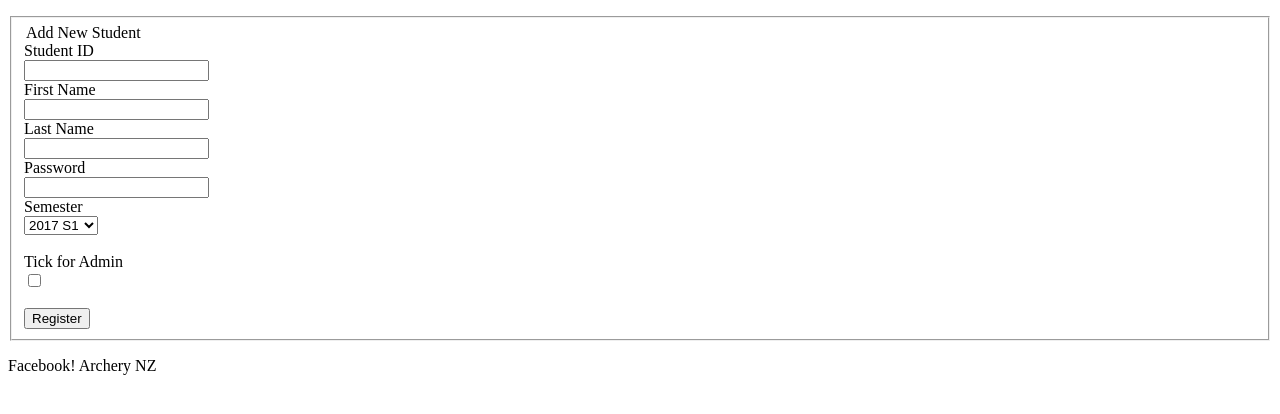
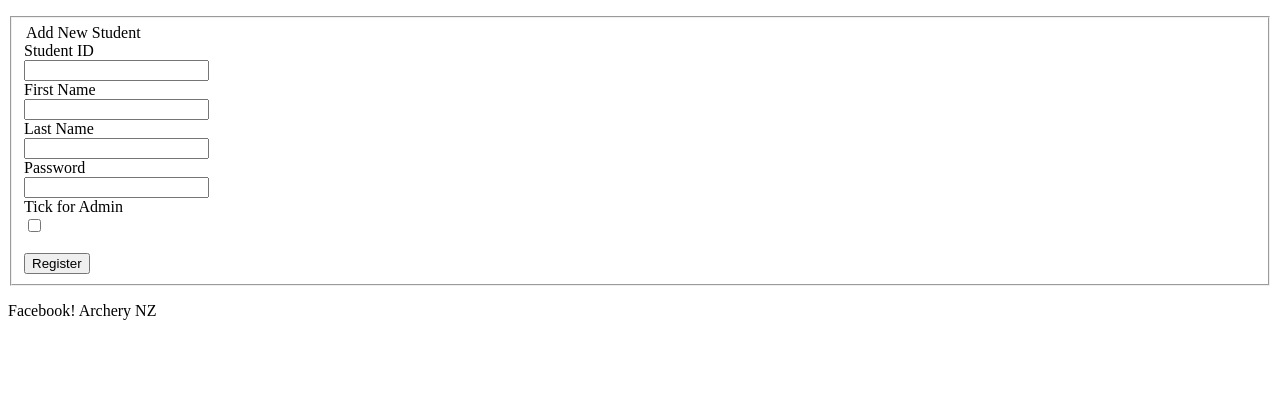
Before and after one commit to steveclifton/Massey-Marking-Webapp, a PHP site: template Views/adduser.view.php in a window 1280 px wide. Shown: the part 28-442 px from the top of the page. Run offline with PHP 8.4, Linux system fonts and the light colour scheme; the template is opened without the code that fills it, so the values that code supplies are empty.

Commit message:
Moved semester to marking config file

```diff
--- a/Models/User.Model.php
+++ b/Models/User.Model.php
@@ -2,6 +2,7 @@
 
 namespace Marking\Models;
 
+use Marking\Controllers\MarkingConfig;
 use PDO;
 
 /**
@@ -57,7 +58,8 @@ class User extends Base
         $studentId = $userData['student_id'];
         $password = password_hash($userData['password'], PASSWORD_DEFAULT);
         $userType = $userData['user_type'];
-        $semester = $userData['semester'];
+        $semester = new MarkingConfig();
+        $semester = $semester->getCurrentSemester();
 
         $sql = "INSERT INTO `users`
                                 (`id`, `first_name`, `last_name`, `user_type`, `student_id`, `semester`, `password`)
--- a/Views/adduser.view.php
+++ b/Views/adduser.view.php
@@ -30,28 +30,13 @@
                 <input type="text" id="password" name="password" placeholder="" class="input-xlarge" required>
             </div>
         </div>
-        <div class="control-group">
-            <!-- Semester-->
-            <label class="control-label" for="password">Semester</label>
-            <div class="controls">
-                <select name="semester">
-                    <option value="17-01">2017 S1</option>
-                    <option value="17-02">2017 S2</option>
-                    <option value="17-03">2017 SS</option>
-                    <option value="18-01">2018 S1</option>
-                    <option value="18-02">2018 S2</option>
-                    <option value="18-03">2018 SS</option>
-                </select>
-            </div>
-        </div>
-        <br>
+
         <div class="control-group">
             <label class="control-label"  for="username">Tick for Admin</label>
             <div class="controls">
                 <input type="checkbox" id="user_type" name="user_type" class="input-xlarge">
             </div>
         </div>
-
         <br>
 
         <div class="control-group">
```
